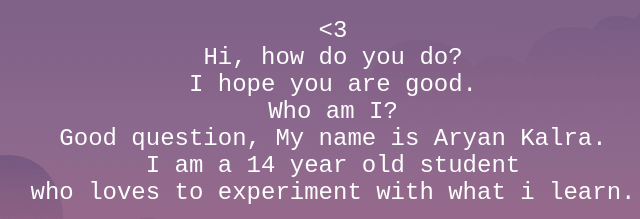
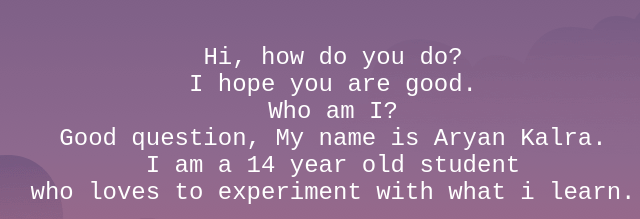
Before and after one commit to Triccster/idkbhai, a plain HTML site: page index.html in a window 1280 px wide. Shown: the part 617-836 px from the top of the page, 307-947 px from the left. Drawn offline with Linux system fonts and the light colour scheme.

Commit message:
Update index.html

```diff
--- a/index.html
+++ b/index.html
@@ -13,7 +13,7 @@
     <center><audio controls autoplay>
         <source src="BIDØ - last sunshine. (320 kbps).mp3" type="audio/mp3"
     </audio></center>
-    <p align="center"><font color="white" face="Courier New" size="5"><3
+    <p align="center"><font color="white" face="Courier New" size="5">
 <br> Hi, how do you do?<br> I hope you are good.<br>Who am I?<br> Good question, My name is Aryan Kalra.<br>I am a 14 year old student <br>who loves to experiment with what i learn.</font></p>
 </body>
 </html>
```
